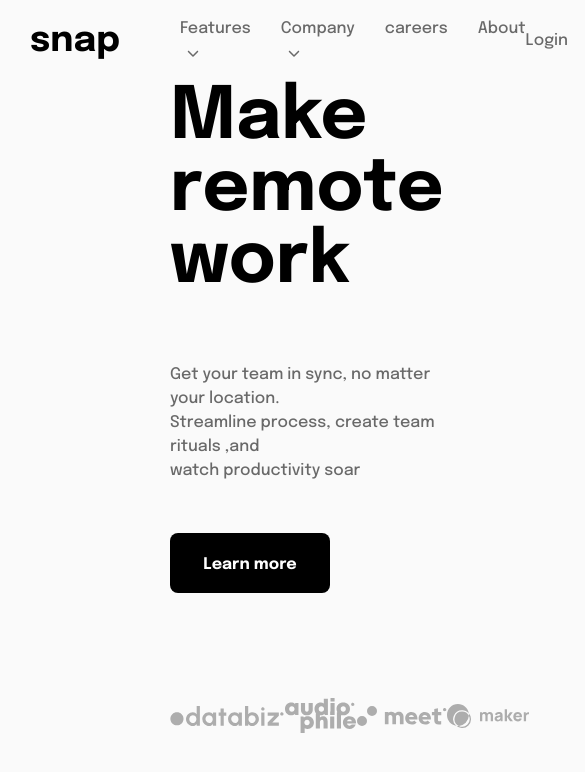
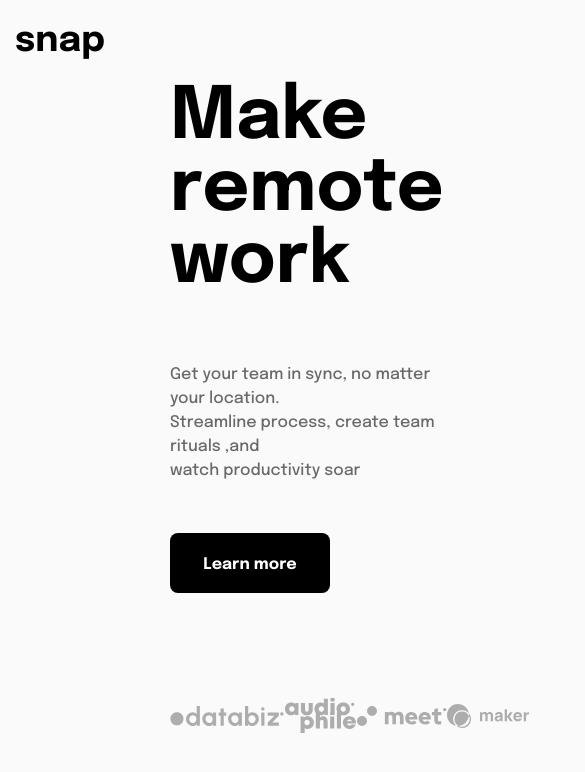
Before and after one commit to SaiSawant1/SanpLandingPage, a React (Create React App) app: page / in a window 390 px wide. Shown: the top 772 px of the page, 585 px wide, since content can reach past the window. Built offline with nearby package versions, Linux system fonts and the light colour scheme.

Commit message:
->responsive design started nav list and button hiding completed

```diff
--- a/src/App.js
+++ b/src/App.js
@@ -1,11 +1,13 @@
+import  { WindowProvider } from "./context/WidthContext";
 import LandingPage from "./pages/LandingPage";
 
 
 function App() {
   return (
-    <>
-    <LandingPage/>
-    </>
+    <WindowProvider >
+      <LandingPage/>
+    </WindowProvider>
+
   );
 }
 
--- a/src/components/HeroImage.jsx
+++ b/src/components/HeroImage.jsx
@@ -2,7 +2,7 @@ import React from 'react'
 import heroImg from '../images/image-hero-desktop.png'
 const HeroImage = () => {
   return (
-    <div><img  className='w-[488px] bg-cover h-[638px]' src={heroImg} alt="" /></div>
+    <div><img  className='w-[488px] object-fill h-[638px]' src={heroImg} alt="" /></div>
   )
 }
 
--- a/src/components/NavBar.jsx
+++ b/src/components/NavBar.jsx
@@ -3,8 +3,10 @@ import { FontAwesomeIcon } from '@fortawesome/react-fontawesome'
 import React from 'react'
 import FeaturesList from './FeaturesList'
 import CompanyList from './CompanyList'
+import { useWidthContext } from '../context/WidthContext'
 
 const NavBar = () => {
+  const {width}=useWidthContext()
 
   const [displayFeatureList,setDisplayFeatureList] = React.useState(false);
   const [displayCompanyList,setDisplayCompanyList] = React.useState(false);
@@ -16,19 +18,23 @@ const NavBar = () => {
     setDisplayCompanyList(!displayCompanyList)
   }
 
-  return (
-    <nav className='w-full  px-[30px] py-[40px] h-[82px] flex  items-center'>
-        <div className='font-bold mr-[60px] text-4xl flex '>snap</div>
-        <ul className=' flex flex-grow'>
+  const navList=<ul className=' flex flex-grow'>
   <li onClick={toggleFeatureList} className='mr-[30px] relative cursor-pointer'>Features<FontAwesomeIcon className='ml-[7px]' fontSize={'12px'} icon={displayFeatureList?faChevronUp:faChevronDown} />{displayFeatureList&&<FeaturesList/>}</li>
   <li onClick={toggleCompanyList} className='mr-[30px] relative cursor-pointer'>Company<FontAwesomeIcon className='ml-[7px]' fontSize={'12px'} icon={displayCompanyList?faChevronUp:faChevronDown} />{displayCompanyList&&<CompanyList/>}</li>
   <li className='mr-[30px] cursor-pointer'>careers</li>
   <li className='cursor-pointer'>About</li>
 </ul>
-        <div className='flex'>
+
+  const buttons=<div className='flex'>
   <button >Login</button>
   <button  className='w-[100px] ml-[30px] border h-[40px] border-black rounded-[10px]'>register</button>
 </div>
+  return (
+    <nav className={width>768?'w-full px-[30px] py-[40px] h-[82px] flex  items-center':'w-full px-[15px] py-[20px] h-[82px] flex  items-center'}>
+        <div className='font-bold mr-[60px] text-4xl flex '>snap</div>
+        {width>=768&&navList}
+        {width>=768&&buttons}
+
     </nav>
   )
 }
--- /dev/null
+++ b/src/context/WidthContext.jsx
@@ -0,0 +1,32 @@
+
+import React from 'react'
+
+const WidthContext=React.createContext()
+
+export const useWidthContext=()=>{
+    return React.useContext(WidthContext)
+}
+
+export function WindowProvider ({children}){
+
+    const [width,setWidth] = React.useState(window.innerWidth)
+
+    React.useEffect(()=>{
+      window.addEventListener('resize',()=>{
+        setWidth(window.innerWidth)
+      })
+
+      return (()=>{
+        window.removeEventListener('resize',()=>{
+          setWidth(window.innerWidth)
+        })
+      })
+})
+
+    const value={width}
+
+  return (<WidthContext.Provider value={value}>{children}</WidthContext.Provider>)
+
+}
+
+export default WindowProvider
```
Lines whose indentation alone changed are shown as unchanged.
